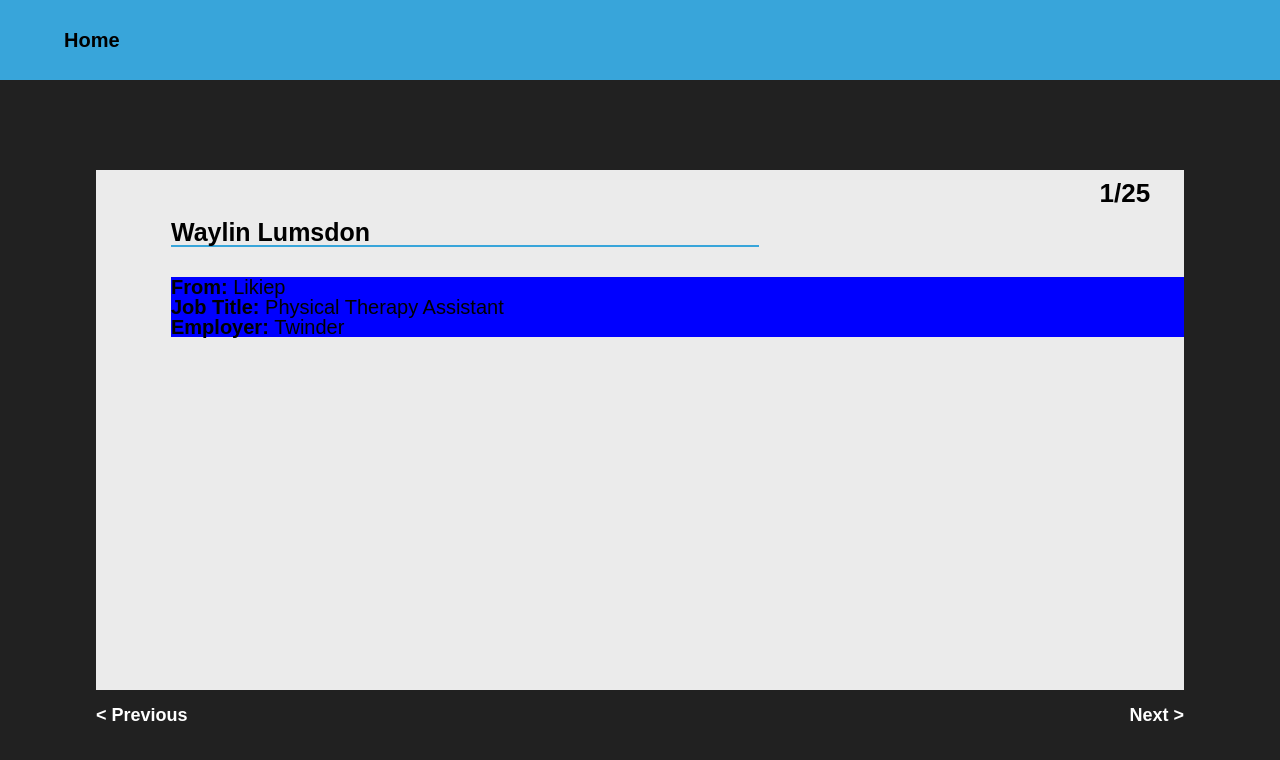
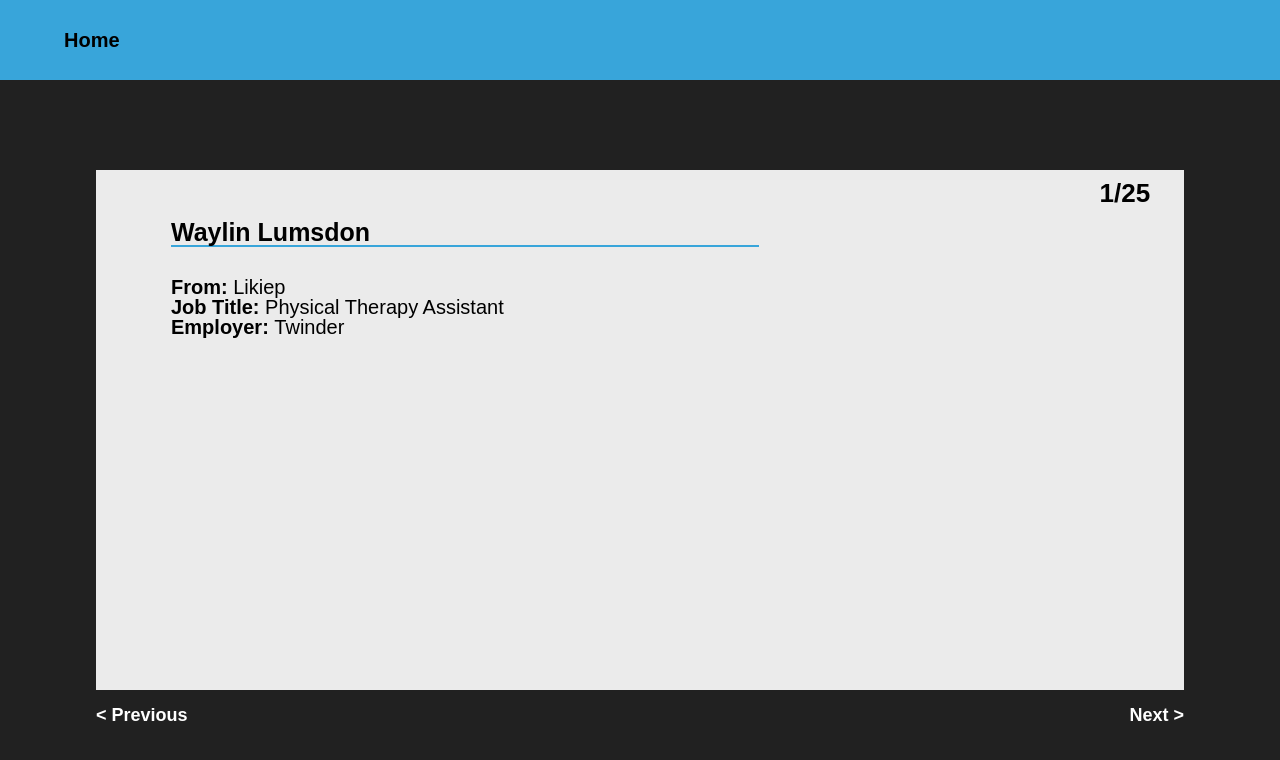
Before and after one commit to jeffnguyener/react-iii, a React (Create React App) app: page / in a window 1280 px wide. Shown: the top 760 px of the page. Built offline with nearby package versions, Linux system fonts and the light colour scheme.

Commit message:
update css

```diff
--- a/src/Components/Content/Content.css
+++ b/src/Components/Content/Content.css
@@ -35,7 +35,7 @@
     display: flex;
     flex-direction: column;
     font-size: 20px;
-    background: blue;
+    background: #ebebeb;
 }
 
 span {
```
